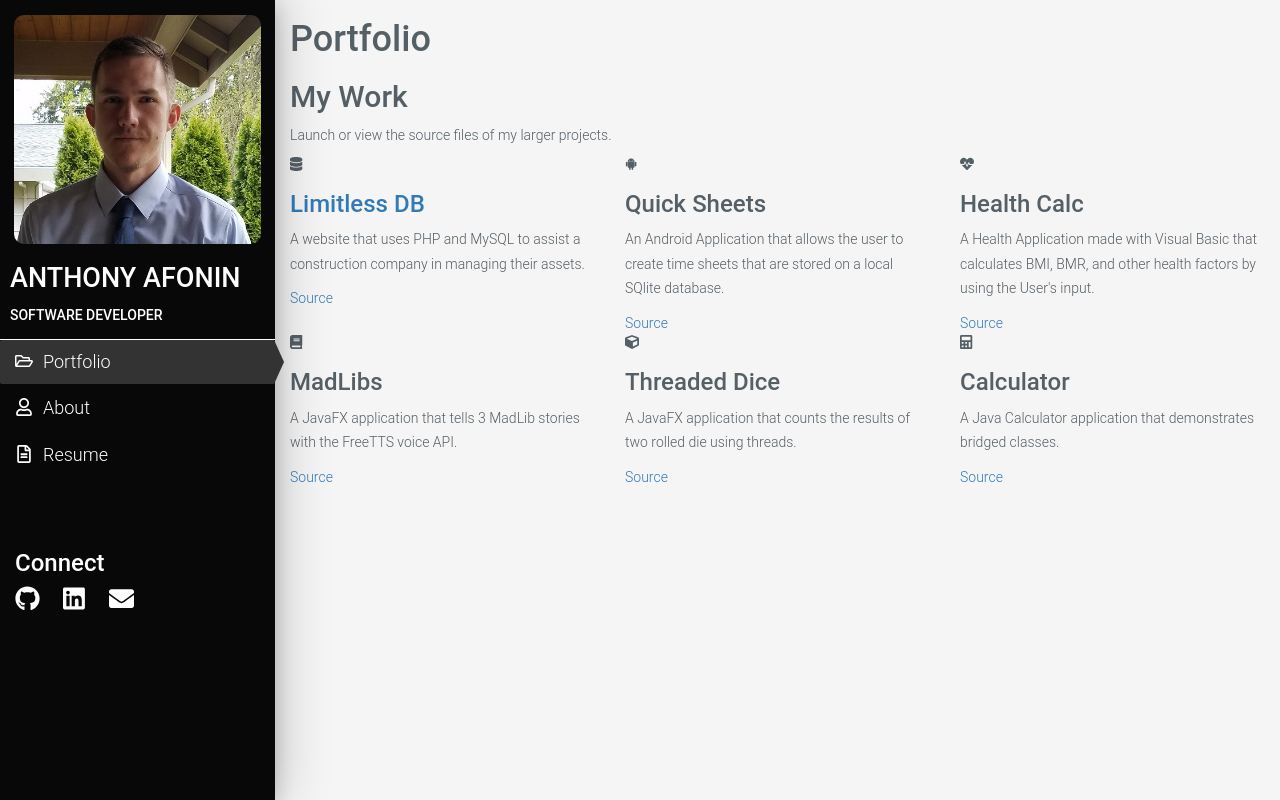
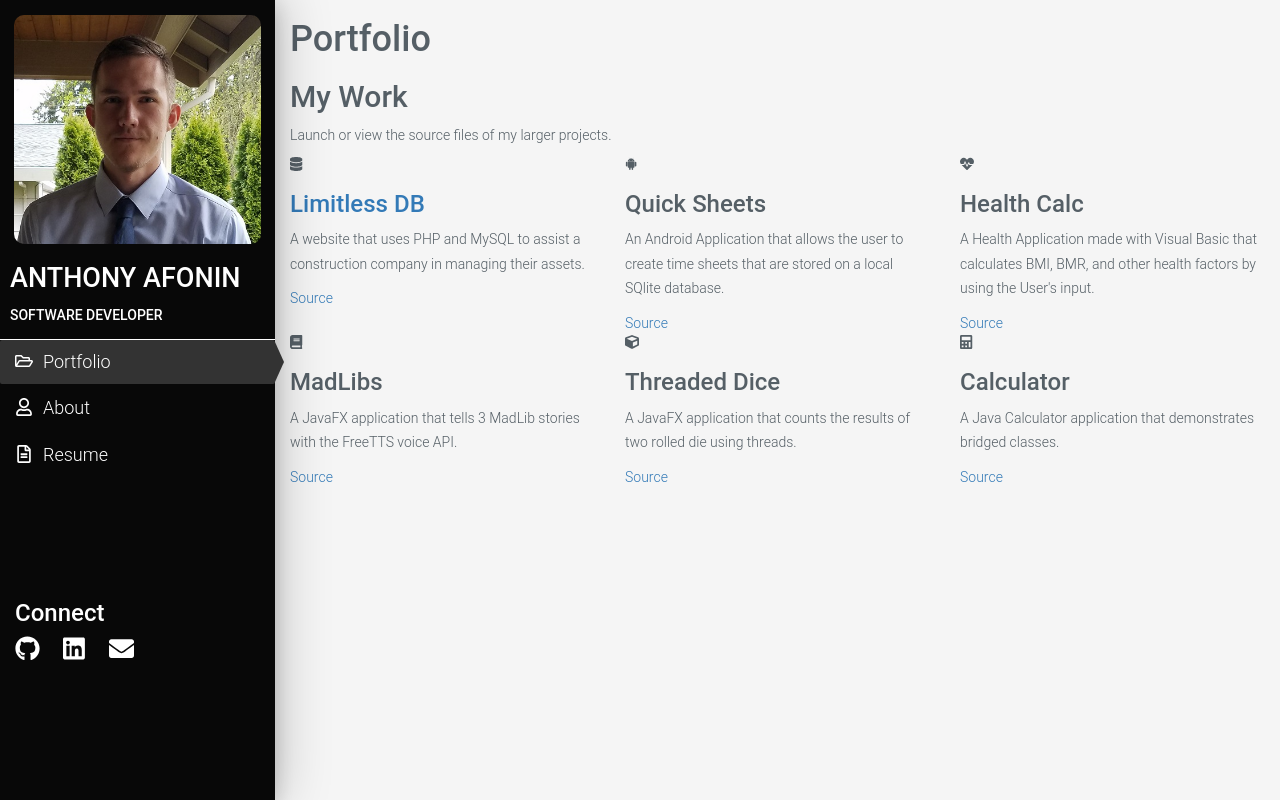
Before and after one commit to anthonyafonin/Portfolio, a PHP site: page /index.html in a window 1280 px wide. Run offline with PHP 8.4, Linux system fonts and the light colour scheme; some libraries are stand-ins or nearby versions.

Commit message:
nav styles

```diff
--- a/css/style.css
+++ b/css/style.css
@@ -72,7 +72,7 @@ img {
 @media(min-width: 992px){
     .nav-container .social-block{
         position: absolute;
-        top: 550px;
+        top: 600px;
         width: 100%;
     }
 }
--- a/index.html
+++ b/index.html
@@ -30,7 +30,7 @@
     <!-- Site styles -->
     <link rel="stylesheet" href="https://maxcdn.bootstrapcdn.com/bootstrap/3.3.0/css/bootstrap.min.css" >
 
-    <link rel="stylesheet" href="css/style.css?v=1.08" >
+    <link rel="stylesheet" href="css/style.css?v=1.09" >
     <!-- Site scripts -->
     <script src="https://code.jquery.com/jquery-1.11.1.min.js"></script>
 
```
